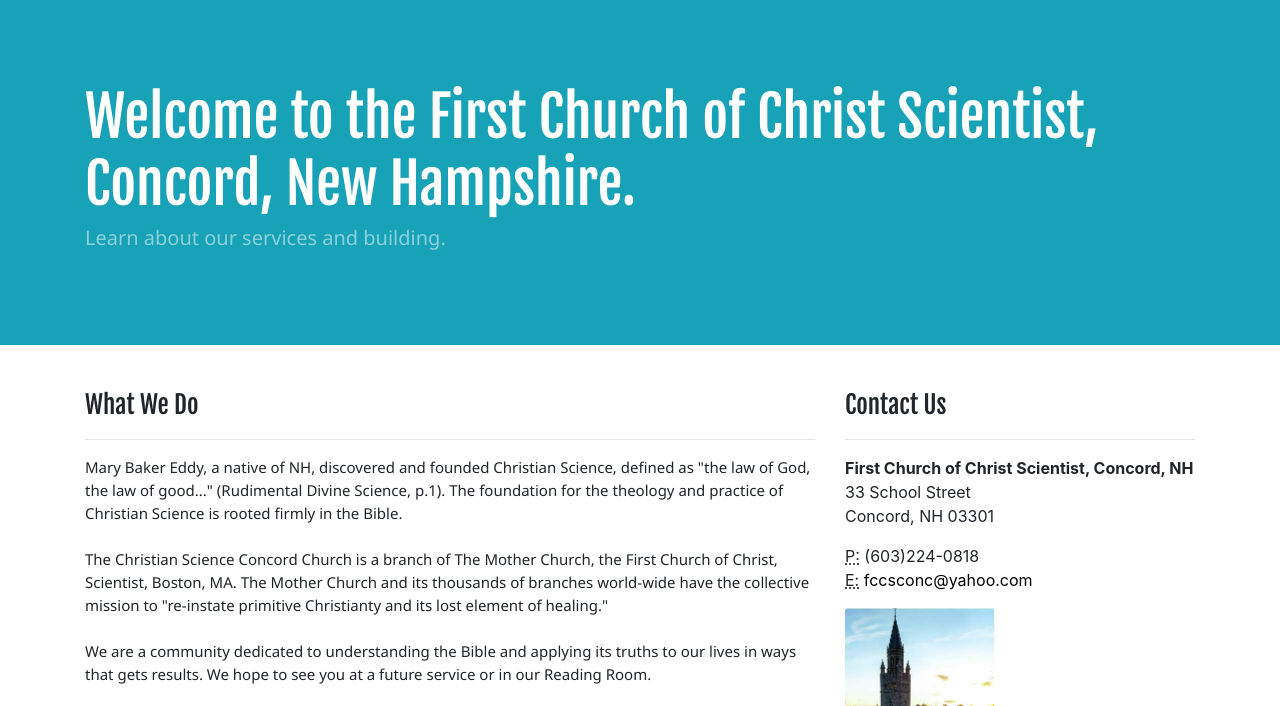
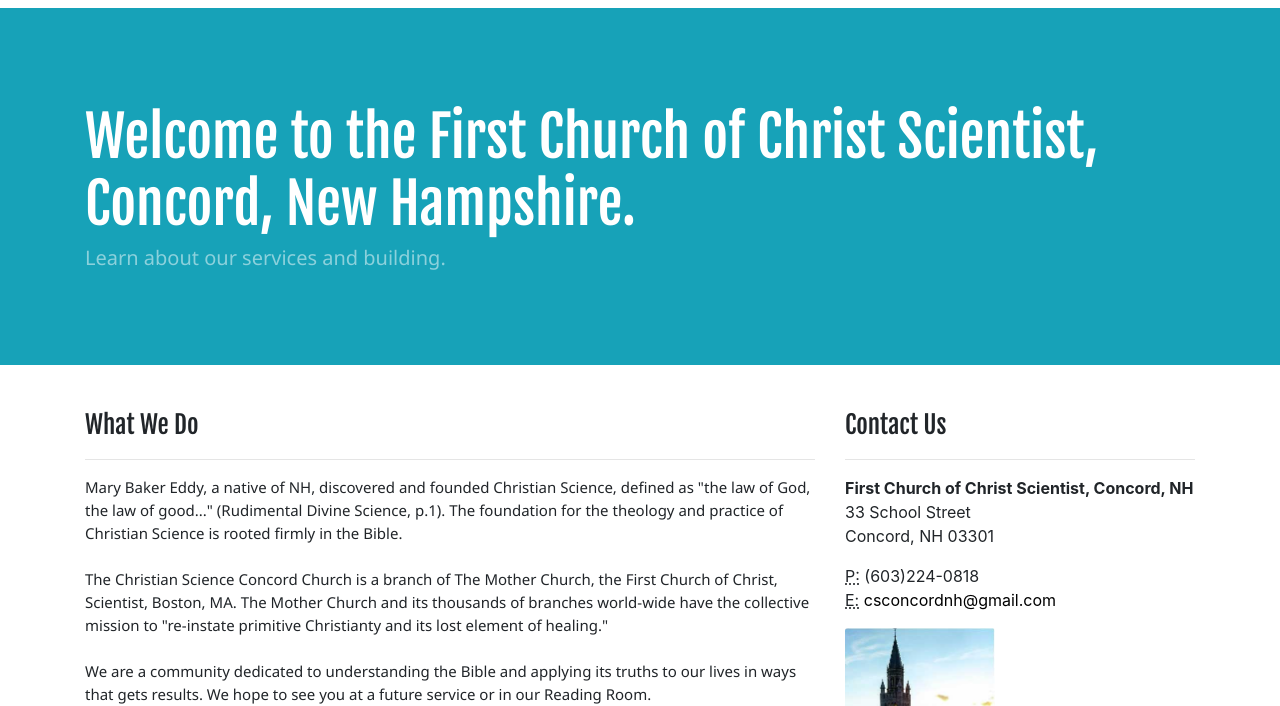
Before and after one commit to emeraldaly/churchconcord, a website: page public/home2.html in a window 1280 px wide. Shown: the part 62-768 px from the top of the page. Drawn offline with nearby package versions, Linux system fonts and the light colour scheme.

Commit message:
add padding

```diff
--- a/public/css/style.css
+++ b/public/css/style.css
@@ -116,6 +116,8 @@
 
 }
 
+body { padding-top: 20px;}
+
   /* unvisited link */
 a:link {
     color: black;
--- a/public/home2.html
+++ b/public/home2.html
@@ -115,7 +115,7 @@
           (603)224-0818
           <br>
           <abbr title="Email">E:</abbr>
-          <a href="mailto:#">fccsconc@yahoo.com</a>
+          <a href="mailto:#">csconcordnh@gmail.com</a>
         </address>
         <figure>
               <img class="card-img-top" src="images/wanderinggynger.jpg" alt="Church"><div class="Church">
--- a/server.js
+++ b/server.js
@@ -3,7 +3,7 @@
 var bodyParser = require('body-parser');
 var logger = require('morgan');
 
-var PORT = process.env.PORT || 8080;
+var PORT = process.env.PORT || 8090;
 
 app.use(logger('dev'));
 app.use(express.static(__dirname + "/public"));
```
